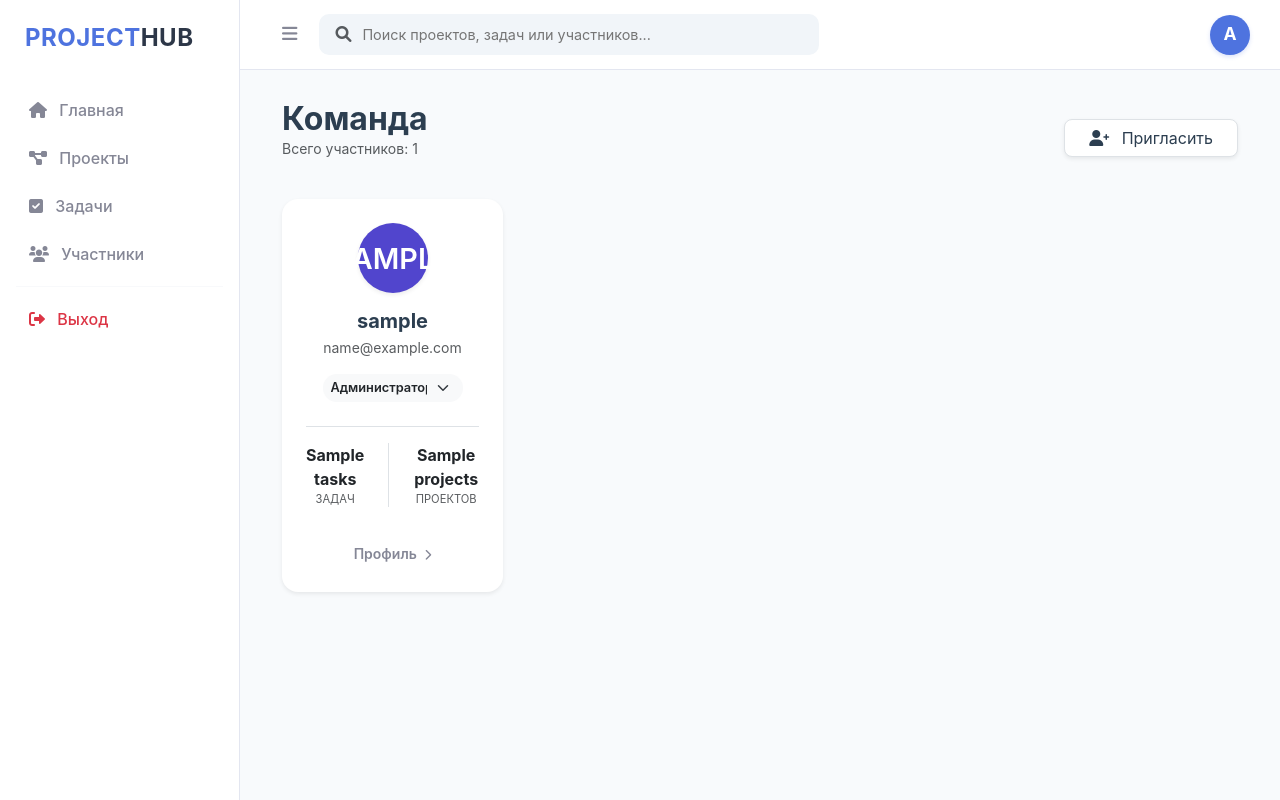
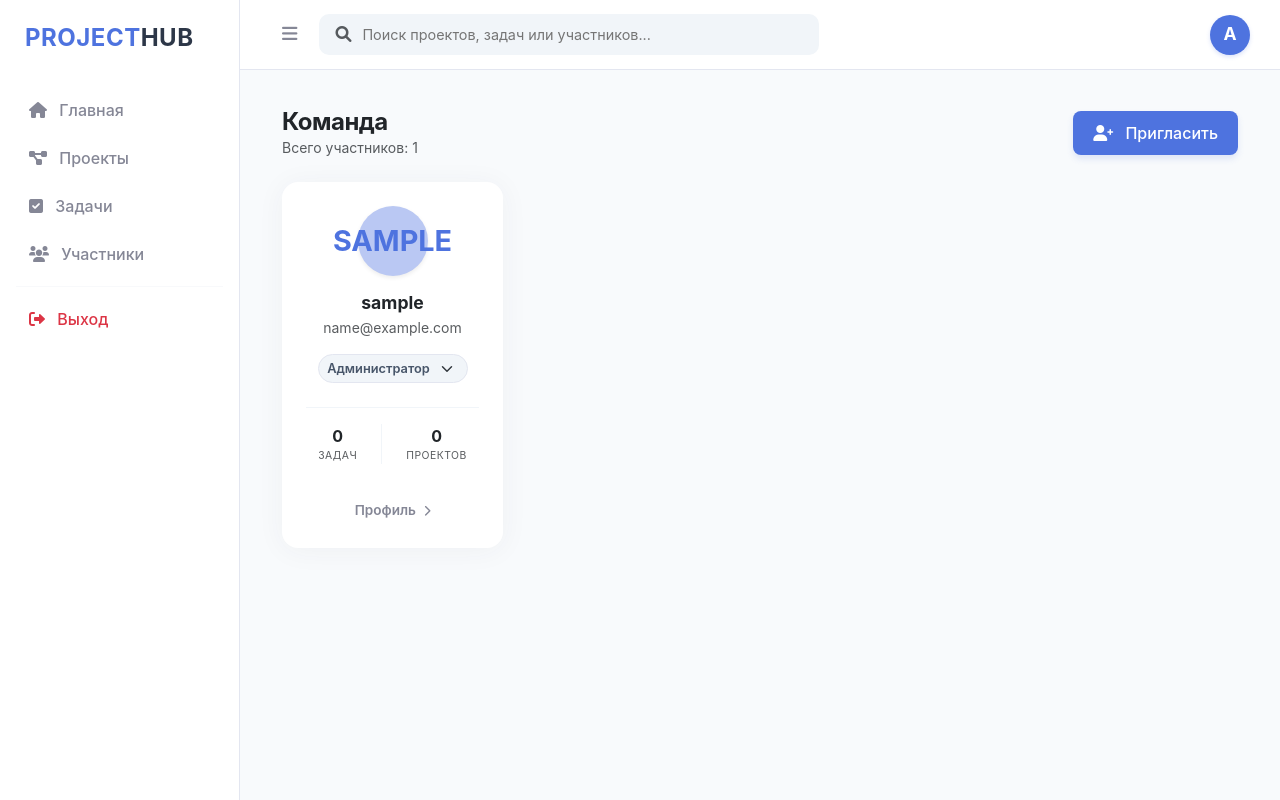
Before and after one commit to Alika443/diplom, a FastAPI app: template templates/users.html in a window 1280 px wide. Run offline with FastAPI, Linux system fonts and the light colour scheme; the template is opened without the code that fills it: most values are stand-ins (such as "Sample title", 1, 10 or a date in 2020).

Commit message:
исправила раздел с участниками и раскрасила

```diff
--- a/templates/users.html
+++ b/templates/users.html
@@ -3,13 +3,94 @@
 {% block title %}Команда - ProjectHub{% endblock %}
 
 {% block content %}
-<div class="container-fluid">
+<style>
+    /* Кнопки */
+    .btn-invite-user {
+        background-color: var(--primary-blue) !important;
+        border: none !important;
+        color: #ffffff !important;
+        font-weight: 500;
+        padding: 10px 20px;
+        border-radius: 8px;
+        transition: background-color 0.2s !important;
+        box-shadow: 0 4px 6px rgba(78, 115, 223, 0.15);
+    }
+
+    .btn-invite-user:hover {
+        background-color: #375add !important;
+    }
+
+    .btn-save-user {
+        background-color: var(--primary-blue) !important;
+        border: none !important;
+        color: #ffffff !important;
+        padding: 8px 20px;
+        border-radius: 6px;
+        font-weight: 500;
+    }
+
+    .btn-save-user:hover {
+        background-color: #375add !important;
+    }
+
+    /* Карточки участников */
+    .team-card {
+        border-radius: 16px;
+        transition: transform 0.2s, box-shadow 0.2s;
+        border: none !important;
+        box-shadow: 0 0.15rem 1.75rem 0 rgba(58, 59, 69, 0.05) !important;
+    }
+
+    .team-card:hover {
+        transform: translateY(-5px);
+        box-shadow: 0 10px 20px rgba(0,0,0,0.05) !important;
+    }
+
+    /* Кастомный селект роли */
+    .role-select {
+        width: 150px;
+        font-size: 0.8rem;
+        border-radius: 20px !important;
+        text-align: center;
+        cursor: pointer;
+        font-weight: 600;
+        border: 1px solid #e3e6f0 !important;
+        background-position: right 12px center;
+    }
+
+    .role-admin { background-color: #fde8e8; color: #9b1c1c; }
+    .role-manager { background-color: var(--light-blue); color: var(--primary-blue); }
+    .role-developer { background-color: #def7ec; color: #03543f; }
+    .role-viewer { background-color: #f1f5f9; color: #475569; }
+
+    /* Поля ввода в модальном окне */
+    .modal-content {
+        border: none;
+        border-radius: 12px;
+        box-shadow: 0 10px 25px rgba(0,0,0,0.05);
+    }
+
+    .modal-input-field {
+        border: 1px solid #e3e6f0 !important;
+        background-color: #f8fafc !important;
+        border-radius: 8px !important;
+        padding: 10px 14px;
+    }
+
+    .modal-input-field:focus {
+        border-color: #bac8f3 !important;
+        background-color: #ffffff !important;
+        box-shadow: 0 0 0 3px rgba(78, 115, 223, 0.15) !important;
+    }
+</style>
+
+<div class="container-fluid py-2">
     <div class="d-flex justify-content-between align-items-center mb-4">
         <div>
-            <h2 class="fw-bold mb-0" style="color: var(--neutral-dark);">Команда</h2>
-            <p class="text-muted small">Всего участников: {{ users|length }}</p>
+            <h2 class="h4 fw-bold text-dark mb-0" style="letter-spacing: -0.5px;">Команда</h2>
+            <p class="text-muted small mb-0">Всего участников: {{ users|length }}</p>
         </div>
-        <button class="btn border shadow-sm px-4" style="background: #ffffff; color: var(--neutral-dark); border-radius: 8px;">
+        <button class="btn btn-invite-user" data-bs-toggle="modal" data-bs-target="#addUserModal">
             <i class="fas fa-user-plus me-2"></i> Пригласить
         </button>
     </div>
@@ -17,20 +98,19 @@
     <div class="row g-4">
         {% for user in users %}
         <div class="col-12 col-md-6 col-lg-4 col-xl-3">
-            <div class="card border-0 shadow-sm h-100" style="border-radius: 16px; transition: transform 0.2s;">
+            <div class="card team-card h-100">
                 <div class="card-body text-center p-4">
-                    <div class="mx-auto mb-3 d-flex align-items-center justify-content-center shadow-sm"
-                         style="width: 70px; height: 70px; background: #5145cd; color: white; border-radius: 50%; font-size: 1.8rem; font-weight: 600;">
+                    <div class="mx-auto mb-3 d-flex align-items-center justify-content-center shadow-sm fw-bold"
+                         style="width: 70px; height: 70px; background: #bac8f3; color: var(--primary-blue); border-radius: 50%; font-size: 1.8rem;">
                         {{ user.username[0] | upper }}
                     </div>
 
-                    <h5 class="fw-bold mb-1" style="color: var(--neutral-dark);">{{ user.username }}</h5>
-                    <p class="text-muted small mb-3">{{ user.email }}</p>
+                    <h5 class="fw-bold mb-1 text-dark" style="font-size: 1.1rem;">{{ user.username }}</h5>
+                    <p class="text-muted small mb-3 text-truncate">{{ user.email }}</p>
 
-                    <div class="mb-4">
+                    <div class="mb-4 d-flex justify-content-center">
                         <form action="/users/update-role/{{ user.id }}" method="post" style="margin: 0;">
-        <select name="role" onchange="this.form.submit()" class="form-select form-select-sm border-0 bg-light mx-auto shadow-none"
-                style="width: 140px; font-size: 0.8rem; border-radius: 20px; text-align: center; cursor: pointer; font-weight: 600;">
+                            <select name="role" onchange="this.form.submit()" class="form-select form-select-sm role-select shadow-none {% if user.role == 'admin' %}role-admin{% elif user.role == 'manager' %}role-manager{% elif user.role == 'developer' %}role-developer{% else %}role-viewer{% endif %}">
                                 <option value="admin" {% if user.role == 'admin' %}selected{% endif %}>Администратор</option>
                                 <option value="manager" {% if user.role == 'manager' %}selected{% endif %}>Менеджер</option>
                                 <option value="developer" {% if user.role == 'developer' %}selected{% endif %}>Разработчик</option>
@@ -39,78 +119,66 @@
                         </form>
                     </div>
 
-                    <div class="d-flex justify-content-center gap-4 pt-3 border-top">
+                    <div class="d-flex justify-content-center gap-4 pt-3 border-top" style="border-color: #f1f5f9 !important;">
                         <div class="text-center">
-        <div class="fw-bold" style="font-size: 1rem;">{{ stats[user.id].tasks }}</div>
-        <div class="text-muted" style="font-size: 0.7rem; text-transform: uppercase;">Задач</div>
+                            <div class="fw-bold text-dark" style="font-size: 1rem;">
+                                {{ stats.get(user.id, {}).get('tasks', 0) if stats is mapping else 0 }}
                             </div>
-    <div class="text-center border-start ps-4">
-        <div class="fw-bold" style="font-size: 1rem;">{{ stats[user.id].projects }}</div>
-        <div class="text-muted" style="font-size: 0.7rem; text-transform: uppercase;">Проектов</div>
+                            <div class="text-muted" style="font-size: 0.65rem; text-transform: uppercase; letter-spacing: 0.5px;">Задач</div>
+                        </div>
+                        <div class="text-center border-start ps-4" style="border-color: #f1f5f9 !important;">
+                            <div class="fw-bold text-dark" style="font-size: 1rem;">
+                                {{ stats.get(user.id, {}).get('projects', 0) if stats is mapping else 0 }}
+                            </div>
+                            <div class="text-muted" style="font-size: 0.65rem; text-transform: uppercase; letter-spacing: 0.5px;">Проектов</div>
                         </div>
                     </div>
                 </div>
 
                 <div class="card-footer bg-transparent border-0 pb-4 text-center">
-                    <a href="#" class="btn btn-sm px-3 border-0" style="color: var(--neutral-gray); font-weight: 600;">
+                    <a href="#" class="btn btn-sm px-3 border-0 shadow-none" style="color: var(--neutral-gray); font-weight: 600; font-size: 0.85rem;">
                         Профиль <i class="fas fa-chevron-right ms-1" style="font-size: 0.7rem;"></i>
                     </a>
                 </div>
             </div>
         </div>
         {% else %}
-        <div class="col-12 text-center py-5">
-            <i class="fas fa-users fa-3x text-light mb-3"></i>
-            <p class="text-muted">В вашей команде пока никого нет.</p>
+        <div class="col-12 text-center py-5 text-muted">
+            <div class="mb-2"><i class="fas fa-users fa-2x opacity-50"></i></div>
+            В вашей команде пока никого нет.
         </div>
         {% endfor %}
     </div>
 </div>
 
-<style>
-    /* Эффект при наведении на карточку */
-    .card:hover {
-        transform: translateY(-5px);
-        box-shadow: 0 10px 20px rgba(0,0,0,0.05) !important;
-    }
-</style>
-
 <div class="modal fade" id="addUserModal" tabindex="-1" aria-hidden="true">
     <div class="modal-dialog modal-dialog-centered">
-        <div class="modal-content border-0 shadow">
-            <div class="modal-header border-bottom-0">
-                <h5 class="modal-title fw-bold">Добавить участника</h5>
-                <button type="button" class="btn-close" data-bs-dismiss="modal" aria-label="Close"></button>
+        <div class="modal-content">
+            <div class="modal-header border-0 pb-0 pt-4 px-4">
+                <h5 class="modal-title fw-bold text-dark">Добавить участника</h5>
+                <button type="button" class="btn-close shadow-none" data-bs-dismiss="modal" aria-label="Close"></button>
             </div>
             <form action="/users/create" method="post">
-                <div class="modal-body">
+                <div class="modal-body px-4 pt-3">
                     <div class="mb-3">
-                        <label class="form-label small fw-bold text-muted text-uppercase">Имя пользователя</label>
-                        <input type="text" name="username" class="form-control bg-light border-0" placeholder="Напр. Ivan_Ivanov" required>
+                        <label class="form-label small fw-bold text-muted text-uppercase" style="font-size: 0.7rem; letter-spacing: 0.5px;">Имя пользователя</label>
+                        <input type="text" name="username" class="form-control modal-input-field shadow-none" placeholder="Напр. Ivan_Ivanov" required>
                     </div>
                     <div class="mb-3">
-                        <label class="form-label small fw-bold text-muted text-uppercase">Email</label>
-                        <input type="email" name="email" class="form-control bg-light border-0" placeholder="ivan@example.com" required>
+                        <label class="form-label small fw-bold text-muted text-uppercase" style="font-size: 0.7rem; letter-spacing: 0.5px;">Email</label>
+                        <input type="email" name="email" class="form-control modal-input-field shadow-none" placeholder="ivan@example.com" required>
                     </div>
                     <div class="mb-3">
-                        <label class="form-label small fw-bold text-muted text-uppercase">Пароль (временный)</label>
-                        <input type="password" name="password" class="form-control bg-light border-0" required>
+                        <label class="form-label small fw-bold text-muted text-uppercase" style="font-size: 0.7rem; letter-spacing: 0.5px;">Пароль (временный)</label>
+                        <input type="password" name="password" class="form-control modal-input-field shadow-none" required>
                     </div>
                 </div>
-                <div class="modal-footer border-top-0">
-                    <button type="button" class="btn text-muted fw-bold" data-bs-dismiss="modal">Отмена</button>
-                    <button type="submit" class="btn px-4" style="background: var(--neutral-dark); color: white; border-radius: 8px;">Добавить</button>
+                <div class="modal-footer border-0 px-4 pb-4 pt-2">
+                    <button type="button" class="btn text-muted fw-bold shadow-none" style="font-size: 0.9rem;" data-bs-dismiss="modal">Отмена</button>
+                    <button type="submit" class="btn btn-save-user shadow-none">Добавить</button>
                 </div>
             </form>
         </div>
     </div>
 </div>
-
-<script>
-    // Активируем модалку при клике на кнопку "Пригласить"
-    document.querySelector('button.btn.border.shadow-sm.px-4').onclick = function() {
-        var myModal = new bootstrap.Modal(document.getElementById('addUserModal'));
-        myModal.show();
-    };
-</script>
 {% endblock %}
```
Also changed, not shown: templates/index.html (+13 -5 lines). Lines whose indentation alone changed are shown as unchanged.
